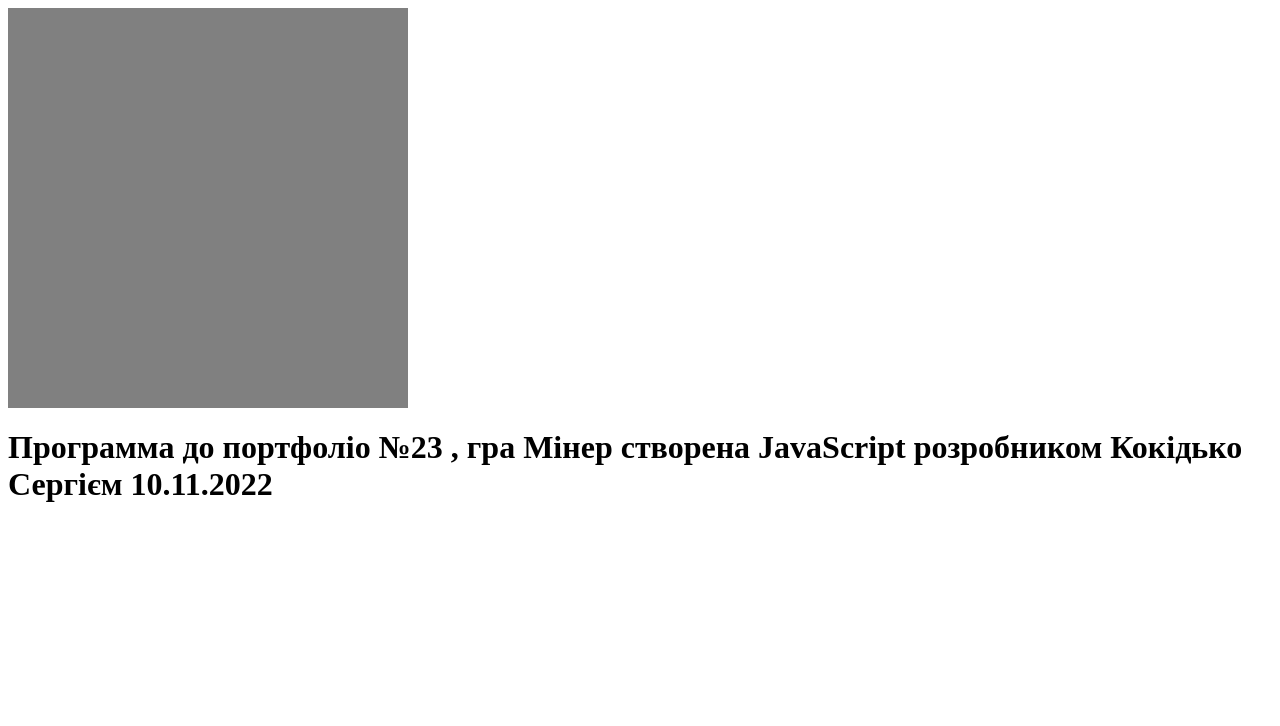
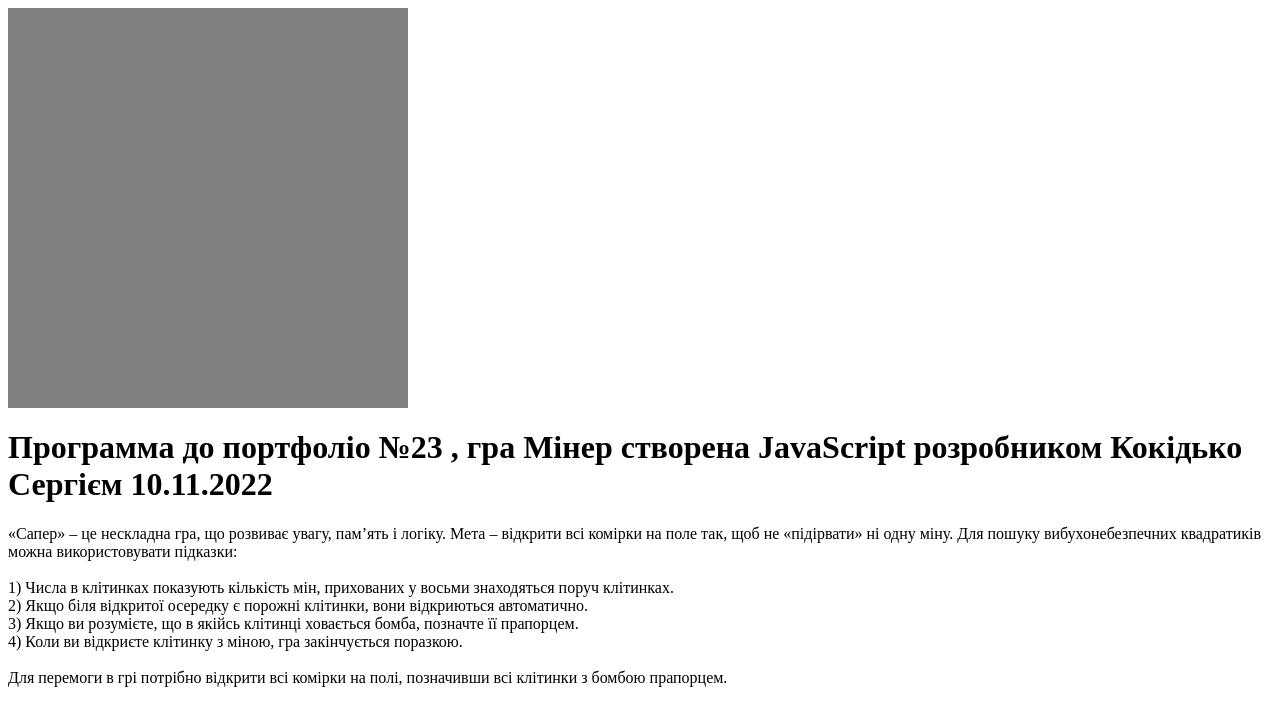
Before and after one commit to zena17137/portf21miner, a plain HTML site: page index.html in a window 1280 px wide. Drawn offline with Linux system fonts and the light colour scheme.

Commit message:
asdasd
asdasd

```diff
--- a/index.html
+++ b/index.html
@@ -11,6 +11,16 @@
 		<div class="grid"></div>
 
 		<h1>Программа до портфоліо №23 , гра Мінер створена JavaScript розробником Кокідько Сергієм 10.11.2022</h1>
+		<p>
+			«Сапер» – це нескладна гра, що розвиває увагу, пам’ять і логіку. Мета – відкрити всі комірки на поле так, щоб не «підірвати» ні одну міну. Для пошуку вибухонебезпечних квадратиків можна використовувати підказки:
+			<br><br>
+			1) Числа в клітинках показують кількість мін, прихованих у восьми знаходяться поруч клітинках.<br>
+			2) Якщо біля відкритої осередку є порожні клітинки, вони відкриються автоматично.<br>
+			3) Якщо ви розумієте, що в якійсь клітинці ховається бомба, позначте її прапорцем.<br>
+			4) Коли ви відкриєте клітинку з міною, гра закінчується поразкою.<br>
+			<br>
+			Для перемоги в грі потрібно відкрити всі комірки на полі, позначивши всі клітинки з бомбою прапорцем.
+		</p>
 
 		<script src="main.js"></script>
 	</body>
```
Also changed, not shown: style.css (line endings or trailing spaces).
